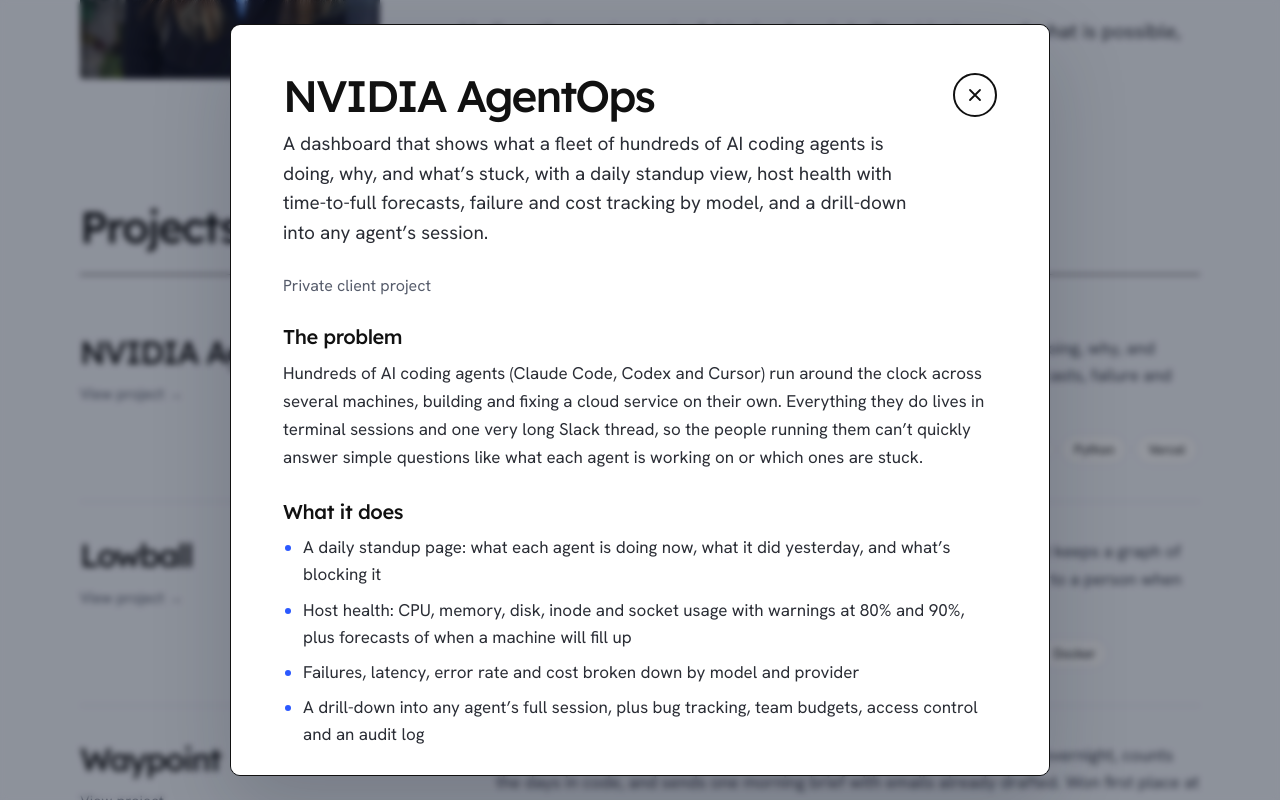
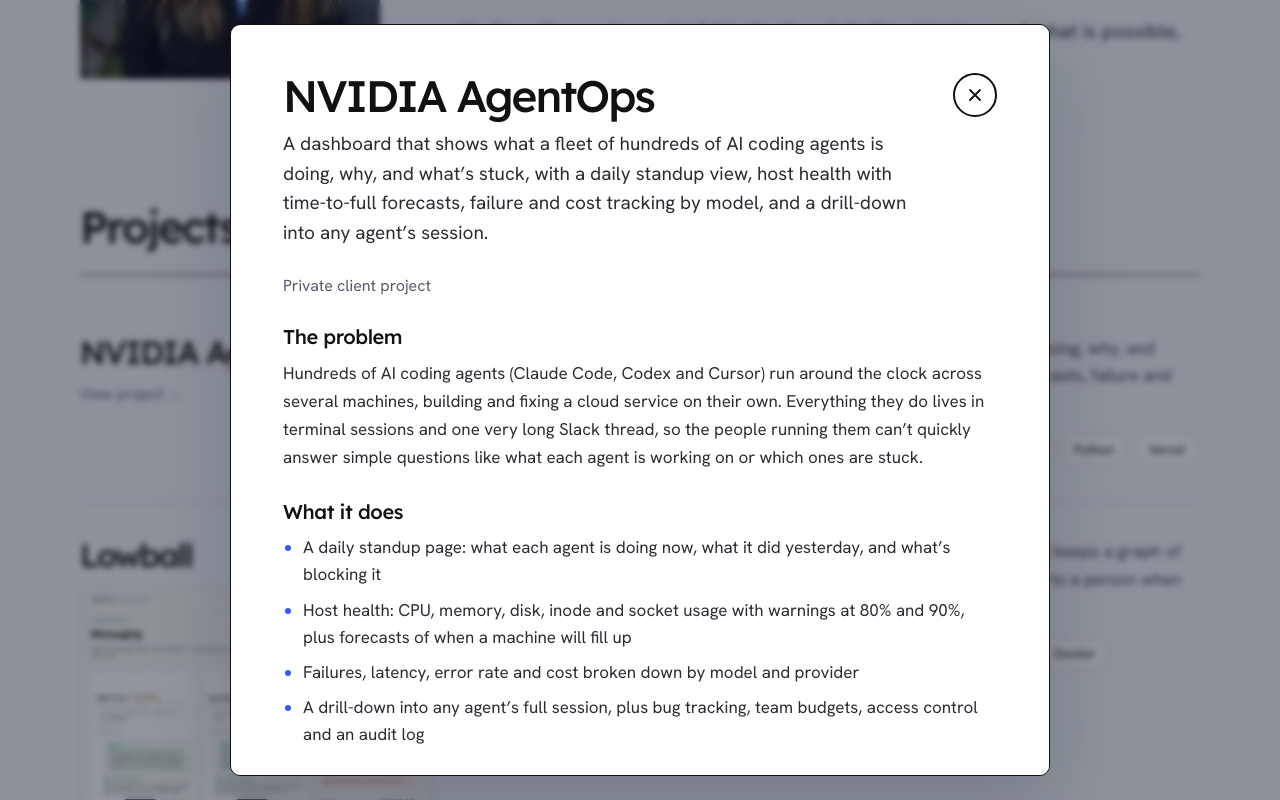
Before and after one commit to riaseth1/riaseth1.github.io, a plain HTML site: page index.html in a window 1280 px wide. Both pictures are taken after a click on the element 640 px from the left and 1520 px from the top of the page. Shown: the part 1120-1920 px from the top of the page. Drawn offline with Linux system fonts and the light colour scheme.

Commit message:
Add project images and Cyber for Youth story

```diff
--- a/index.html
+++ b/index.html
@@ -92,6 +92,10 @@ footer { display: flex; flex-direction: column; gap: 56px; padding-top: 24px; bo
 .project:hover .more, .project .more:focus-visible { color: var(--blue); border-color: var(--blue); }
 .project .more:focus-visible { outline: 2px solid var(--blue); outline-offset: 4px; }
 
+.project .thumb { width: 100%; aspect-ratio: 16 / 10; object-fit: cover; object-position: top; border-radius: 8px; border: 1px solid var(--line); display: block; transition: transform .25s ease, box-shadow .25s ease; }
+.project:hover .thumb { transform: translateY(-2px); box-shadow: 0 10px 28px rgba(17, 24, 39, .12); }
+.detail-img { width: 100%; aspect-ratio: 16 / 10; object-fit: cover; object-position: top; border-radius: 8px; border: 1px solid var(--line); display: block; }
+.detail-img[hidden] { display: none; }
 dialog.detail { width: min(820px, calc(100vw - 32px)); max-height: calc(100vh - 48px); padding: 0; border: 1px solid var(--ink); border-radius: 10px; background: #fff; color: var(--ink); box-shadow: 0 30px 80px rgba(17, 24, 39, .18); }
 dialog.detail::backdrop { background: rgba(17, 24, 39, .45); backdrop-filter: blur(3px); }
 dialog.detail[open] { animation: pop .22s ease; }
@@ -108,6 +112,8 @@ dialog.detail[open] { animation: pop .22s ease; }
 .detail section p { margin: 0; font-size: 17px; line-height: 1.65; color: var(--body); }
 .detail ul { margin: 0; padding-left: 20px; display: flex; flex-direction: column; gap: 8px; font-size: 17px; line-height: 1.6; color: var(--body); }
 .detail ul li::marker { color: var(--blue); }
+.detail a.inline { color: var(--ink); border-bottom: 1.5px solid var(--blue); }
+.detail a.inline:hover { color: var(--blue); }
 body.locked { overflow: hidden; }
 @media (max-width: 640px) {
   .detail-inner { padding: 32px 24px 36px; }
@@ -190,10 +196,11 @@ body.locked { overflow: hidden; }
       </div>
       <button class="close" type="button" aria-label="Close" id="detail-close"><svg aria-hidden="true" width="14" height="14" viewBox="0 0 14 14" fill="none" stroke="#111" stroke-width="1.8" stroke-linecap="round"><path d="M2 2l10 10M12 2L2 12"/></svg></button>
     </div>
+    <img class="detail-img" id="detail-img" alt="">
     <div class="plinks" id="detail-links"></div>
     <div id="detail-body" style="display: flex; flex-direction: column; gap: 28px"></div>
     <section>
-      <h4>Tech stack</h4>
+      <h4 id="detail-tags-label">Tech stack</h4>
       <div class="tags" id="detail-tags"></div>
     </section>
   </div>
@@ -213,7 +220,7 @@ const projects = [
     ]
   },
   {
-    id: 'lowball', name: 'Lowball',
+    id: 'lowball', img: 'images/lowball.jpg', imgAlt: 'Lowball showing three live negotiations side by side', name: 'Lowball',
     desc: 'A negotiation agent for manufacturers that remembers every customer. It keeps a graph of past deals and calls, adapts its tactics to each buyer, and hands the deal to a person when things start going badly.',
     tags: ['Python', 'AI agents', 'Flask', 'OpenAI API', 'Kùzu graph DB', 'ElevenLabs', 'Docker'],
     links: [['Code', 'https://github.com/riaseth1/Lowball']],
@@ -224,7 +231,7 @@ const projects = [
     ]
   },
   {
-    id: 'waypoint', name: 'Waypoint',
+    id: 'waypoint', img: 'images/waypoint.jpg', imgAlt: 'Waypoint sign-in page with the visa deadline team', name: 'Waypoint',
     desc: 'A team of Grok Bots that watches international students’ visa deadlines overnight, counts the days in code, and sends one morning brief with emails already drafted. Won first place at the Berkeley × Stanford Grok Bot Hackathon.',
     tags: ['JavaScript', 'Node.js', 'AI agents', 'Grok Bots', 'MCP', 'Redis', 'Twilio', 'Docker'],
     links: [['Live demo', 'https://waypoint-5o4r.onrender.com'], ['Code', 'https://github.com/riaseth1/Waypoint']],
@@ -235,7 +242,7 @@ const projects = [
     ]
   },
   {
-    id: 'lifeboat', name: 'Lifeboat',
+    id: 'lifeboat', img: 'images/lifeboat.jpg', imgAlt: 'Lifeboat banner: a lifeboat dangles a fake key that a robot shark bites', name: 'Lifeboat',
     desc: 'Security for AI startups without a security team. It leaves bait only an automated attacker would follow, locks things down in under a second when it bites, then has Claude investigate while a person approves anything permanent.',
     tags: ['Python', 'AI agents', 'Claude API', 'Ollama', 'Incident response'],
     links: [['Code', 'https://github.com/riaseth1/LifeBoat']], note: 'Live demo paused',
@@ -247,7 +254,7 @@ const projects = [
     ]
   },
   {
-    id: 'cyberboot', name: 'CyberBoot',
+    id: 'cyberboot', img: 'images/cyberboot.jpg', imgAlt: 'CyberBoot welcome screen', name: 'CyberBoot',
     desc: 'An interactive cybersecurity bootcamp with phishing and password activities, a quiz, and a certificate at the end.',
     tags: ['JavaScript', 'HTML', 'CSS'],
     links: [['Live site', 'https://riaseth1.github.io/CyberBoot/'], ['Code', 'https://github.com/riaseth1/CyberBoot']],
@@ -258,14 +265,26 @@ const projects = [
     ]
   },
   {
-    id: 'c4y', name: 'Cyber for Youth',
+    id: 'c4y', img: 'images/cyberforyouth.jpg', imgAlt: 'Cyber for Youth website homepage', name: 'Cyber for Youth', tagsLabel: 'Skills',
     desc: 'I founded Cyber for Youth, a student-run nonprofit that teaches kids how to stay safe online, from scams to cyberbullying.',
     tags: ['Nonprofit leadership', 'Public speaking', 'Curriculum design', 'Workshops', 'Fundraising', 'Partnerships', 'Policy advocacy', 'Google Apps Script'],
     links: [['Website', 'https://cyberforyouth.org']],
     sections: [
-      ['What it is', 'A student-run nonprofit that teaches kids and teens how to stay safe online, covering cyberbullying, scams and sextortion. It’s run by students, for students, and the programs are free.'],
-      ['What we do', ['In-person workshops for elementary and middle school students', 'Cyber Academy, a learning platform, plus a story series, a game and a digital habits quiz', 'A student podcast about online safety', 'AI literacy workshops for students']],
-      ['Where it is now', '500+ members and 80+ volunteers across 32 countries, more than 32,000 workshop participants, and a cyberbullying policy passed in my school district.']
+      ['Turning my experience into something bigger', { paras: [
+        'When I was 14, an anonymous Instagram account leaked my home address, and I began receiving threats. Something as simple as hearing my doorbell ring became terrifying. When I turned to my school for help, I was told that what happened online was outside their jurisdiction.',
+        'But I knew I wasn’t the only one experiencing this, and I couldn’t accept that nothing could be done.',
+        'That’s how Cyber for Youth began. What started as an effort to change my school district’s cyberbullying policy grew into a global youth-led nonprofit.',
+        'At its core, Cyber for Youth is about creating the resources I wish I had growing up. I want young people to feel empowered by technology, not afraid of it.'
+      ] }],
+      ['What we do', [
+        ['Workshops and events', 'https://www.cyberforyouth.org/workshops-and-events', ' on cyberbullying, scams and staying safe online, led by students for kids and teens'],
+        ['Curriculum', 'https://www.cyberforyouth.org/curriculum', ': free online safety lessons that schools and teachers can use in class'],
+        ['Sam’s Case of the Mysterious Message', 'https://www.cyberforyouth.org/book', ': our children’s book for 3rd to 5th graders, with activities built in'],
+        ['Articles', 'https://www.cyberforyouth.org/blogs', ' and ', 'Research reports', 'https://www.cyberforyouth.org/research-reports', ' on youth online safety'],
+        ['Podcast', 'https://www.cyberforyouth.org/podcast', ': a student-run show about growing up online'],
+        ['Ambassadors and chapters', 'https://www.cyberforyouth.org/ambassadorprogram', ' that bring workshops to new schools and cities']
+      ]],
+      ['Where it is now', 'We’ve grown to 5M+ users, with 500+ members and 80+ volunteers across 32 countries and 32,000+ workshop participants. Our advocacy has helped pass cyberbullying policies and required online safety curricula covering 11,000+ students and instructors.']
     ]
   }
 ];
@@ -286,6 +305,8 @@ const dlg = document.getElementById('detail');
 function openProject(p, push = true) {
   document.getElementById('detail-title').textContent = p.name;
   document.getElementById('detail-summary').textContent = p.desc;
+  const dimg = document.getElementById('detail-img');
+  if (p.img) { dimg.src = p.img; dimg.alt = p.imgAlt || ''; dimg.hidden = false; } else { dimg.removeAttribute('src'); dimg.hidden = true; }
   const links = document.getElementById('detail-links');
   links.replaceChildren();
   p.links.forEach(([label, href]) => { const a = el('a', null, label + ' ↗'); a.href = href; a.target = '_blank'; a.rel = 'noopener'; links.append(a); });
@@ -297,13 +318,25 @@ function openProject(p, push = true) {
     sec.append(el('h4', null, h));
     if (Array.isArray(content)) {
       const ul = el('ul');
-      content.forEach(item => ul.append(el('li', null, item)));
+      content.forEach(item => {
+        if (typeof item === 'string') { ul.append(el('li', null, item)); return; }
+        const li = el('li');
+        for (let k = 0; k < item.length; k += 3) {
+          const a = el('a', 'inline', item[k]); a.href = item[k + 1]; a.target = '_blank'; a.rel = 'noopener';
+          li.append(a);
+          if (item[k + 2]) li.append(document.createTextNode(item[k + 2]));
+        }
+        ul.append(li);
+      });
       sec.append(ul);
+    } else if (content && content.paras) {
+      content.paras.forEach(t => sec.append(el('p', null, t)));
     } else {
       sec.append(el('p', null, content));
     }
     return sec;
   }));
+  document.getElementById('detail-tags-label').textContent = p.tagsLabel || 'Tech stack';
   const tags = document.getElementById('detail-tags');
   tags.replaceChildren(...p.tags.map(t => el('span', 'tag', t)));
   if (!dlg.open) dlg.showModal();
@@ -327,7 +360,9 @@ document.getElementById('project-list').replaceChildren(...projects.map(p => {
   const more = el('button', 'more', 'View project →');
   more.type = 'button';
   more.setAttribute('aria-label', 'View details for ' + p.name);
-  left.append(el('h3', null, p.name), more);
+  left.append(el('h3', null, p.name));
+  if (p.img) { const im = el('img', 'thumb'); im.src = p.img; im.alt = p.imgAlt || ''; im.loading = 'lazy'; left.append(im); }
+  left.append(more);
   const right = el('div', 'right');
   const tags = el('div', 'tags');
   p.tags.forEach(t => tags.append(el('span', 'tag', t)));
```
Also changed, not shown: images/cyberboot.jpg (added), images/cyberforyouth.jpg (added), images/lifeboat.jpg (added), images/lowball.jpg (added), images/waypoint.jpg (added).
